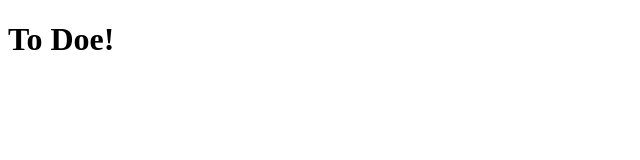
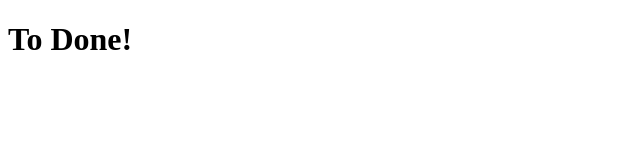
Before and after one commit to emanmbaba/Sample-ToDo, a plain HTML site: page index.html in a window 1280 px wide. Shown: the full height of the page, 0-640 px from the left. Drawn offline with Linux system fonts and the light colour scheme.

Commit message:
Revert Changes

```diff
--- a/index.html
+++ b/index.html
@@ -6,6 +6,6 @@
     <meta name="viewport" content="width=device-width, initial-scale=1.0">
 </head>
 <body>
-   <h1>To Doe!</h1>
+   <h1>To Done!</h1>
 </body>
 </html>
```
